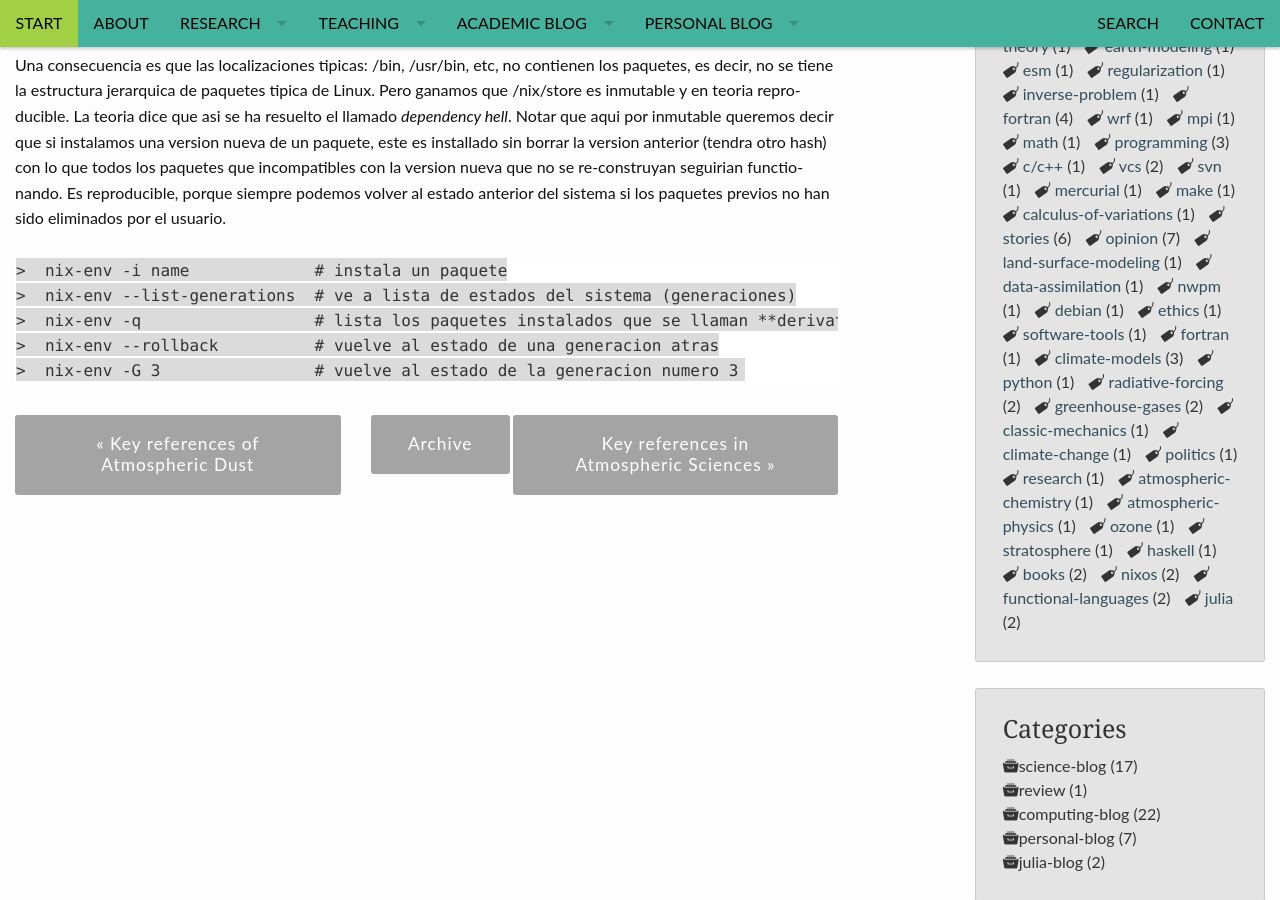
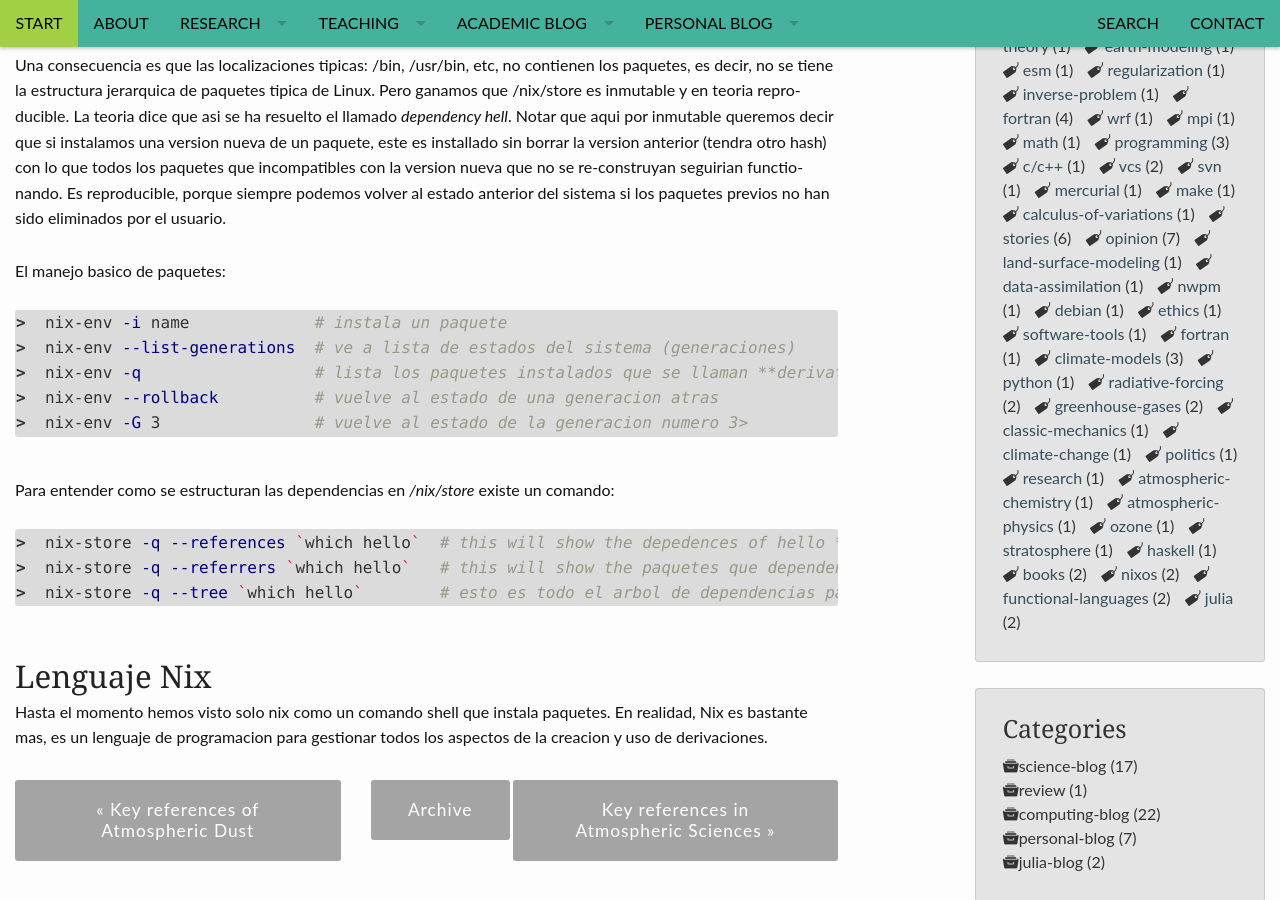
Before and after one commit to RCHG/rchg.github.io, a Jekyll site: the page built from _posts/2019-01-04-Learning-Nixos.md, in a window 1280 px wide and 900 px high, scrolled down 741 px. Built offline with Jekyll 4.4.1, drawn with Linux system fonts in a browser that asks for light colours; nearby versions of some CDN libraries; comment, search, counter and statistics services are not loaded.

Commit message:
Update 2019-01-04-Learning-Nixos.md

````diff
--- a/_posts/2019-01-04-Learning-Nixos.md
+++ b/_posts/2019-01-04-Learning-Nixos.md
@@ -37,10 +37,26 @@ nueva que no se re-construyan seguirian functionando. Es reproducible, porque si
 volver al estado anterior del sistema si los paquetes previos no han sido eliminados por
 el usuario.
 
-```
+El manejo basico de paquetes:
+
+{% highlight bash %}
 >  nix-env -i name             # instala un paquete
 >  nix-env --list-generations  # ve a lista de estados del sistema (generaciones)
 >  nix-env -q                  # lista los paquetes instalados que se llaman **derivations**
 >  nix-env --rollback          # vuelve al estado de una generacion atras
->  nix-env -G 3                # vuelve al estado de la generacion numero 3
-```
+>  nix-env -G 3                # vuelve al estado de la generacion numero 3>
+{% endhighlight %}
+
+Para entender como se estructuran las dependencias en */nix/store* existe un comando:
+
+{% highlight bash %}
+>  nix-store -q --references `which hello`  # this will show the depedences of hello **on runtime**
+>  nix-store -q --referrers `which hello`   # this will show the paquetes que dependen de hello **on runtime**
+>  nix-store -q --tree `which hello`        # esto es todo el arbol de dependencias para crear hello
+{% endhighlight %}
+
+Lenguaje Nix
+------------
+
+Hasta el momento hemos visto solo nix como un comando shell que instala paquetes. En realidad, Nix es bastante mas,
+es un lenguaje de programacion para gestionar todos los aspectos de la creacion y uso de derivaciones.
````
